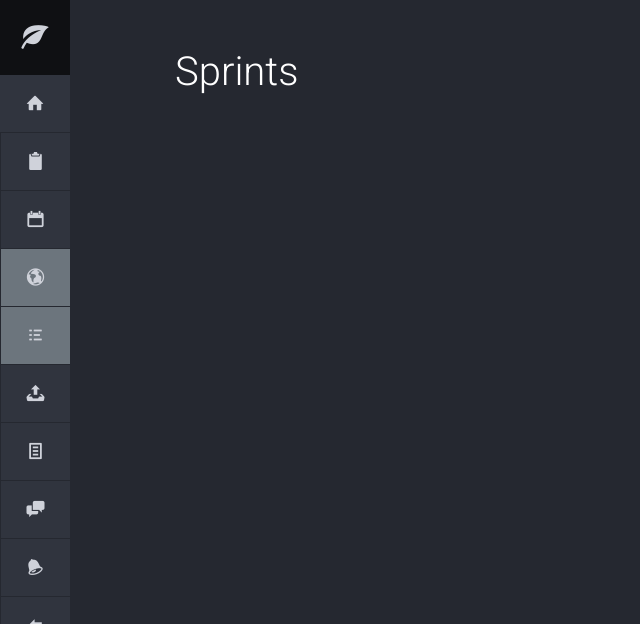
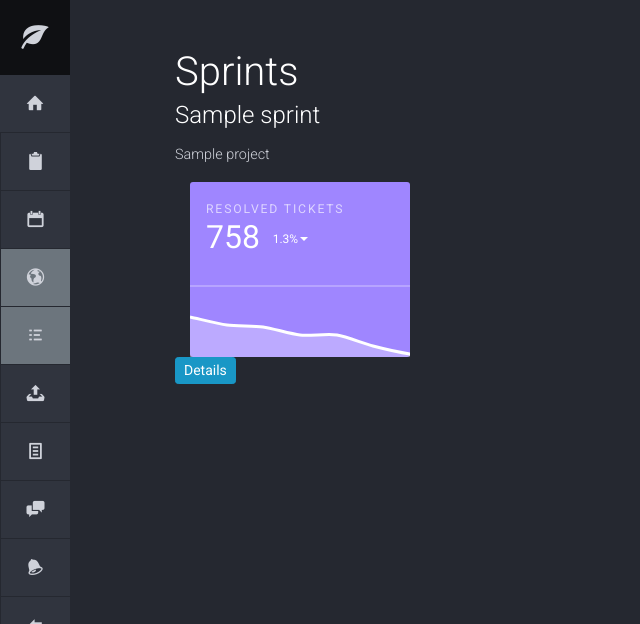
Before and after one commit to milesinada/QlickBook, a Django app: page /projects/sprints/ in a window 1280 px wide. Shown: the top 624 px of the page, without its empty margins (0-640 px from the left). Run offline with Django 4.2, Linux system fonts and the light colour scheme; a user stored in the database is signed in; tables that the repository leaves empty hold one stand-in row (values such as "Sample post"); some libraries are stand-ins or nearby versions.

```diff
--- a/templates/sprints/list.html
+++ b/templates/sprints/list.html
@@ -4,12 +4,31 @@
 
 {% block content %}
     <h1>Sprints</h1>
-    {% for sprints in sprint_list %}
-        <h3>{{ sprint.title }}</h3>
+    {% for sprint in sprint_list %}
+    <h4>{{ sprint.title }}</h4>
         <h4>{{ sprint.status }}</h4>
         <p>{{ sprint.commentary }}</p>
         <p>{{sprint.project}}</p>
-    {% empty %}
-    <p>Relax its over for now... or you can <a href="{% url 'sprint_new' %}">create a sprint</a></p>
+        <div class="col-md-6 col-xl-3 mb-3 mb-md-4 mb-xl-0">
+            <div class="statcard statcard-info">
+                <div class="p-3">
+                    <span class="statcard-desc">Resolved Tickets</span>
+                    <h2 class="statcard-number">
+                        758
+                        <small class="delta-indicator delta-negative">1.3%</small>
+                    </h2>
+                    <hr class="statcard-hr mb-0">
+                </div>
+                <canvas id="sparkline1" width="178" height="44" class="sparkline"
+                data-chart="spark-line"
+                data-dataset="[[15,12,11,8,8,4,1,0]]"
+                data-labels="['','Quarter 1','','Quarter 2','','Quarter 3','Final Due']"
+                style="width: 189px; height: 47px;"></canvas>
+            </div>
+        </div>
+        <a class="btn btn-primary btn-sm" href="{% url 'sprint_detail' sprint.id %}">Details</a>
+        {% empty %}
+        <p>Relax its over for now... or you can <a href="{% url 'sprint_new' %}">create a sprint</a></p>
     {% endfor %}
+
 {% endblock content %}
```
Also changed, not shown: templates/ticket-history.html (+10 -0 lines).
